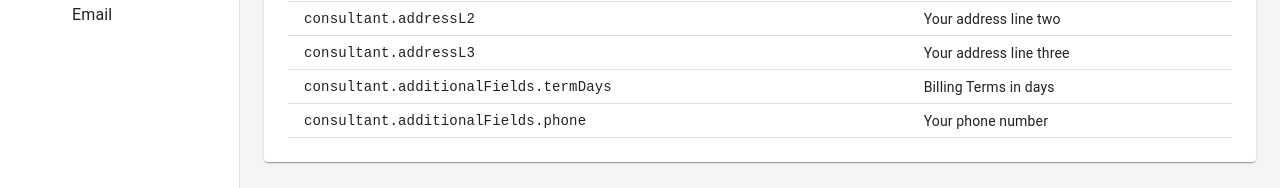
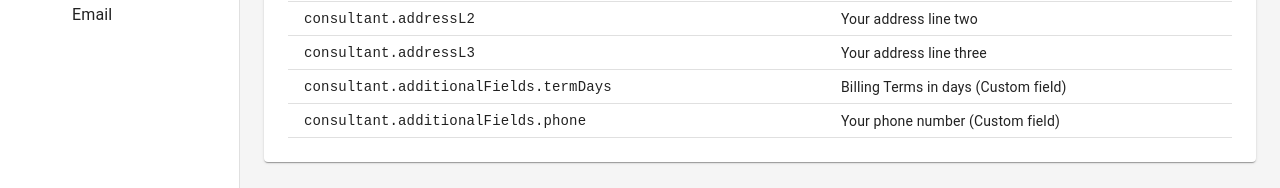
Before and after one commit to DanHUMassMed/solobill, a React (Vite) app in the folder frontend/solobill/: page /admin/templates/guide in a window 1280 px wide. Shown: the part 322-510 px from the top of the page. Built offline with nearby package versions, Linux system fonts and the light colour scheme; some icons are missing.

Commit message:
added readme

```diff
--- a/frontend/solobill/src/pages/admin/TemplateVariableGuide.jsx
+++ b/frontend/solobill/src/pages/admin/TemplateVariableGuide.jsx
@@ -27,8 +27,8 @@ const TemplateVariableGuide = () => {
     { name: 'consultant.addressL1', description: 'Your address line one' },
     { name: 'consultant.addressL2', description: 'Your address line two' },
     { name: 'consultant.addressL3', description: 'Your address line three' },
-    { name: 'consultant.additionalFields.termDays', description: 'Billing Terms in days' },
-    { name: 'consultant.additionalFields.phone', description: 'Your phone number' },
+    { name: 'consultant.additionalFields.termDays', description: 'Billing Terms in days (Custom field)' },
+    { name: 'consultant.additionalFields.phone', description: 'Your phone number (Custom field)' },
   ];
 
   const clientVariables = [
```
Also changed, not shown: 3 other files (tests, documents, lock files or other folders).
